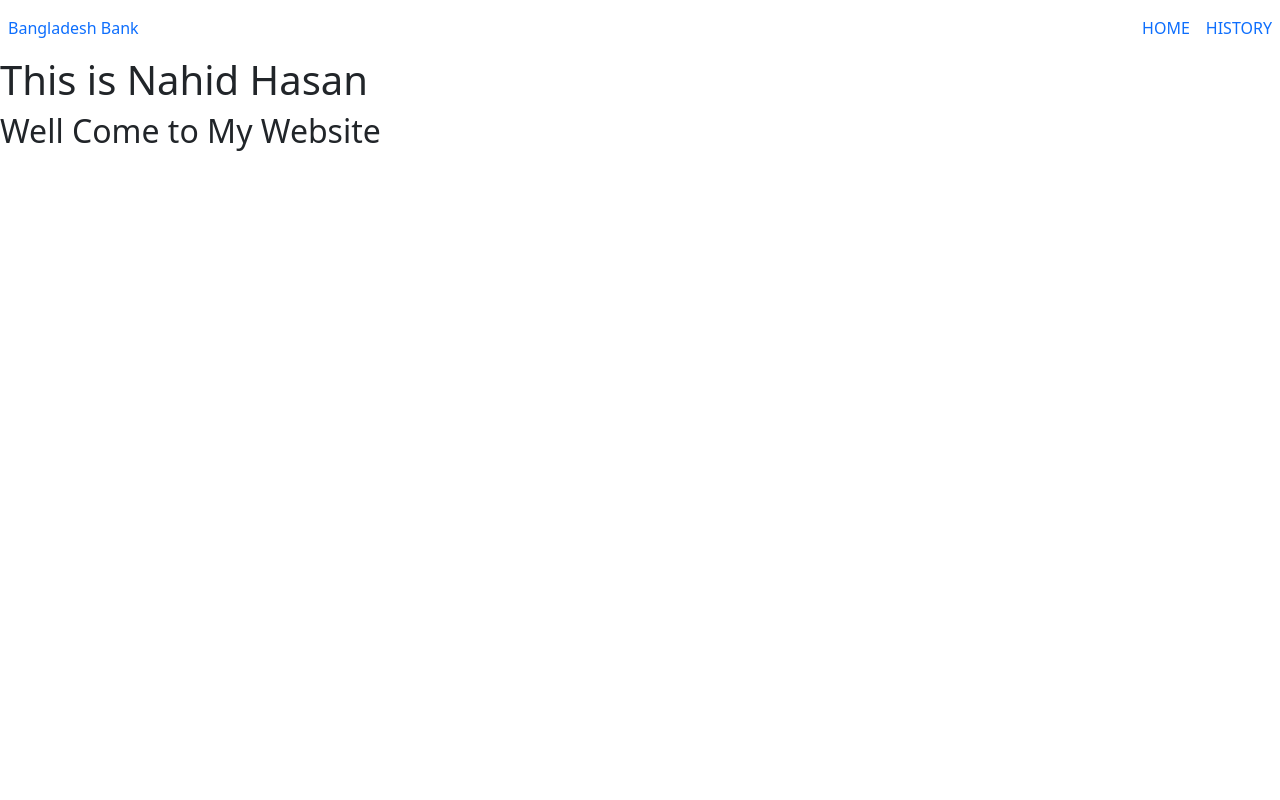
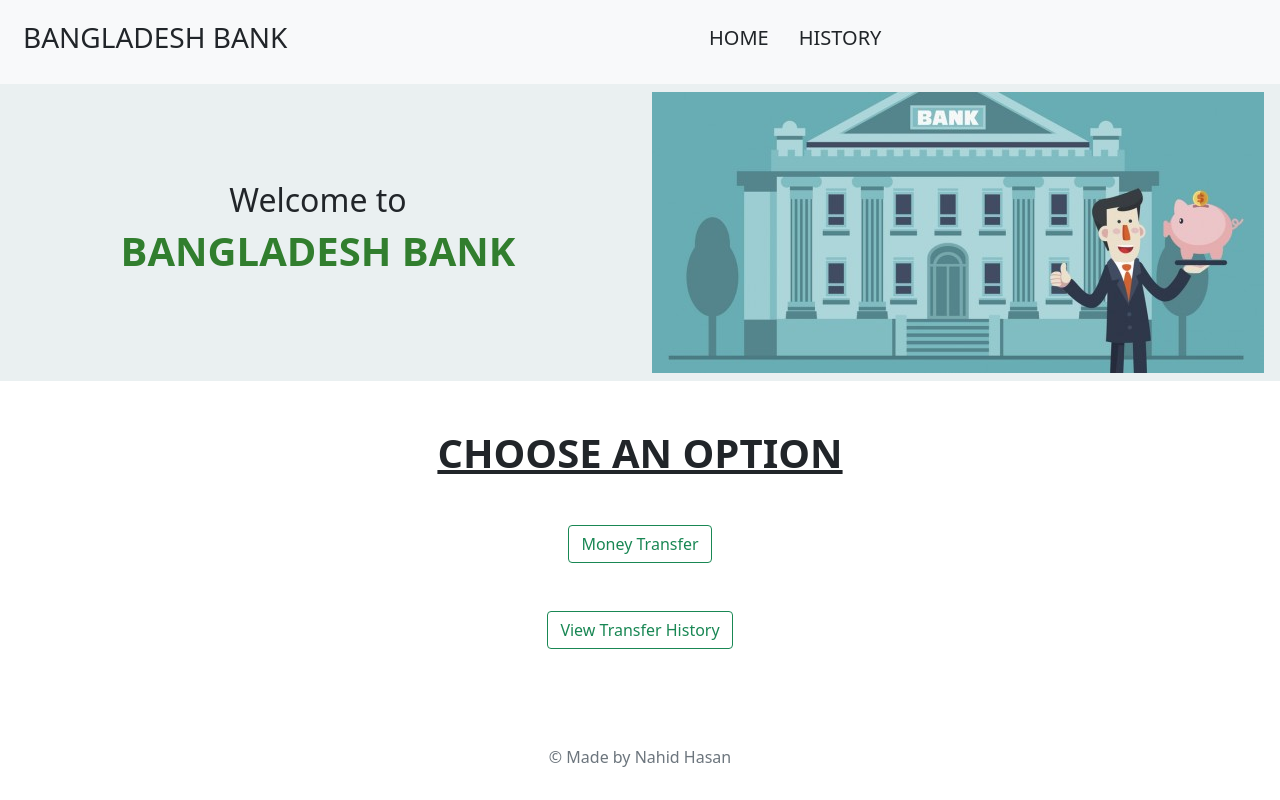
Before and after one commit to Nahidjc/simple-banking-system, a Django app: page / in a window 1280 px wide. Run offline with Django 3.2, Linux system fonts and the light colour scheme; some libraries are stand-ins or nearby versions.

Commit message:
home page design

```diff
--- a/templates/banking/home.html
+++ b/templates/banking/home.html
@@ -9,7 +9,34 @@
 {% block body_block %}
 
 {% include "navbar.html"%}
-<h1>This is Nahid Hasan</h1>
-<h2>Well Come to My Website</h2>
+
+<section class="welcome  p-2" style="background-color: #EAF0F1;">
+    <div class="row">
+        <div class="col-md-6 text-center my-auto">
+            <h2>Welcome to</h2>
+            <h1 class="fw-bold" style="color:#317E2E;">BANGLADESH BANK</h1>
+        </div>
+        <div class="col-md-6">
+
+            <img class="img-fluid" src="/media/bank.jpg">
+        </div>
+    </div>
+</section>
+
+<section class="main text-center py-5">
+    <u>
+        <h1 class="fw-bold" style="">CHOOSE AN OPTION</h1>
+    </u>
+
+    <div class="transfer my-5">
+        <a href="#"> <button type="button" class="btn btn-outline-success">Money Transfer</button></a>
+
+    </div>
+
+    <div class="transfer my-5">
+        <a href="#"> <button type="button" class="btn btn-outline-success">View Transfer History</button></a>
+
+    </div>
+</section>
 
 {% endblock %}
--- a/templates/base.html
+++ b/templates/base.html
@@ -27,7 +27,11 @@
     {% endblock %}
 
 
-
+    <footer class="text-muted footer ">
+        <div class="container">
+            <p class="text-center">&copy; Made by Nahid Hasan</p>
+        </div>
+    </footer>
 
     <!-- Optional JavaScript -->
     <!-- jQuery first, then Popper.js, then Bootstrap JS -->
--- a/templates/navbar.html
+++ b/templates/navbar.html
@@ -20,7 +20,20 @@
     <title>{% block title_block %} {% endblock %}</title>
     {% block css_block %}
     <style>
+        @import url('https://fonts.googleapis.com/css2?family=Poppins:wght@500&display=swap');
+        font-family: 'Poppins',
+        sans-serif;
 
+        .nav-link {
+            padding: 10px;
+            font-size: 20px;
+            font-weight: bold;
+            color: black;
+        }
+
+        ul li {
+            padding: 5px 15px;
+        }
     </style>
 
     {% endblock %}
@@ -29,21 +42,23 @@
 <body>
     <div>
 
-        <nav class="text-white navbar navbar-expand-md">
+        <nav class=" navbar navbar-expand-md navbar-light bg-light">
             <ul class="navbar-nav">
                 <li class="nav-item active">
-                    <a href="#" class="nav-link">Bangladesh Bank</a>
+                    <a href="#" class="nav-link">
+                        <h3 class="text-dark">BANGLADESH BANK</h3>
+                    </a>
                 </li>
             </ul>
-            <ul class="navbar-nav ms-auto">
+            <ul class="navbar-nav m-auto">
 
                 <li class="nav-item">
-                    <a href="#" class="nav-link">HOME</a>
+                    <h5 class="text-dark">HOME</h5>
                 </li>
 
 
                 <li class="nav-item">
-                    <a href="#" class="nav-link">HISTORY</a>
+                    <h5 class="text-dark">HISTORY</h5>
                 </li>
 
 
```
Also changed, not shown: media/bank.jpg (added).
